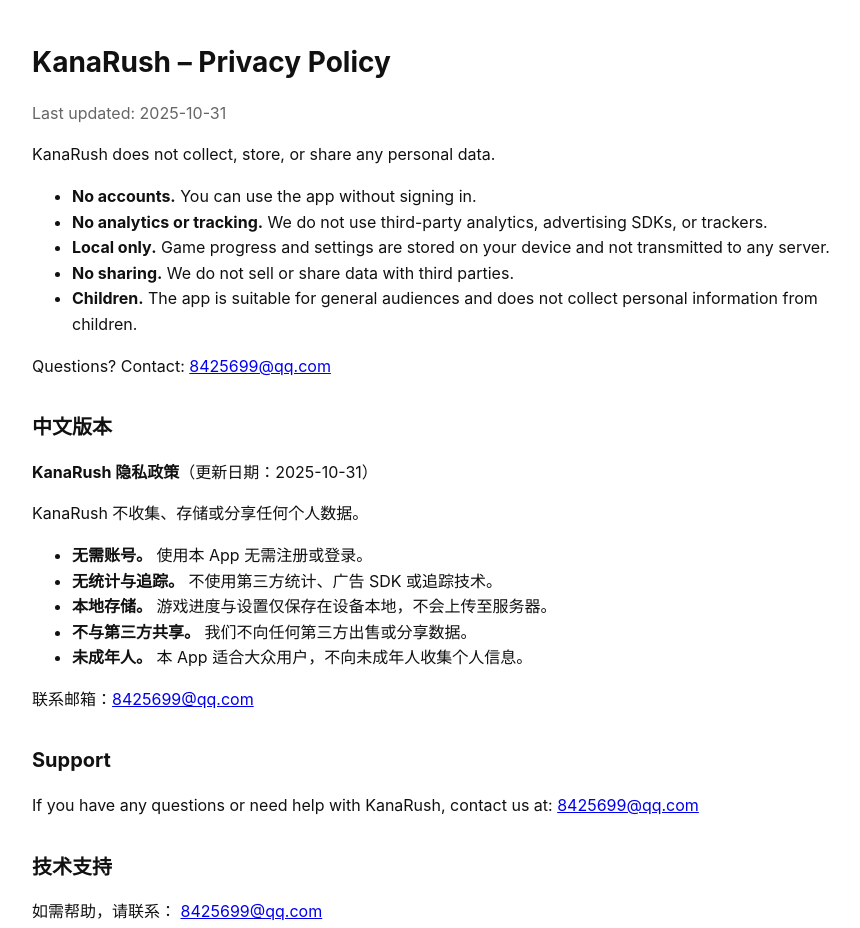
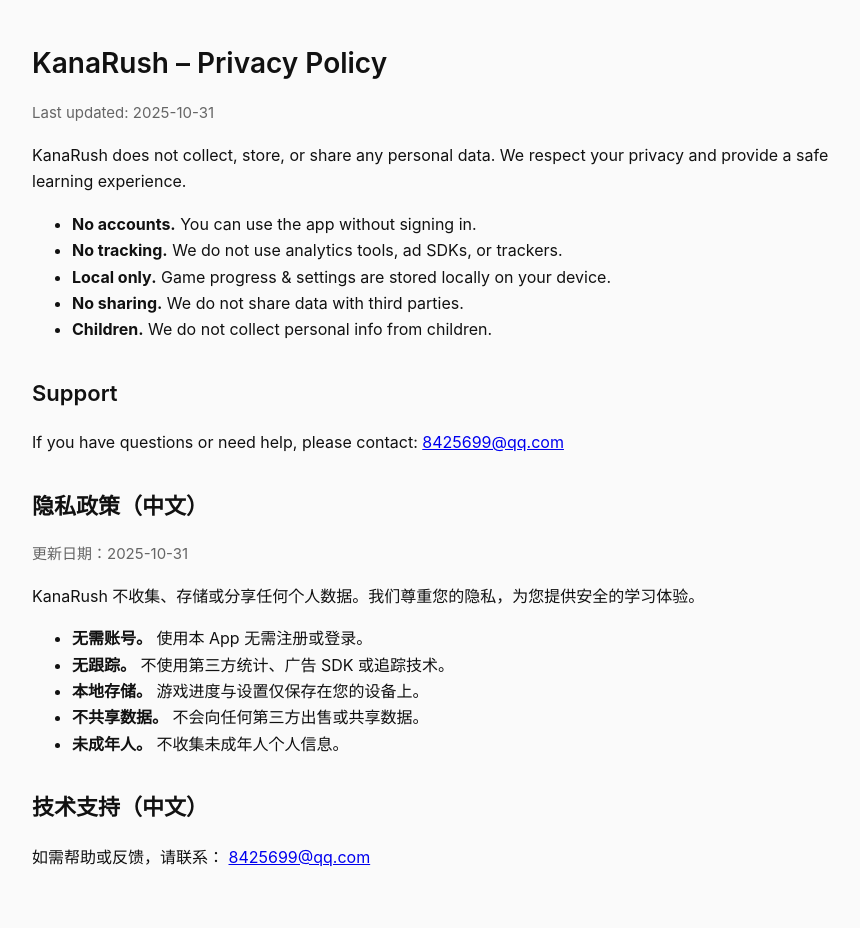
Before and after one commit to maxellmxmx/kanarush-privacy-Public-, a plain HTML site: page index.html in a window 1280 px wide. Shown: the whole page, without its empty margins (198-1058 px from the left). Drawn offline with Linux system fonts and the light colour scheme.

Commit message:
Update index.html

```diff
--- a/index.html
+++ b/index.html
@@ -3,48 +3,82 @@
 <head>
 <meta charset="utf-8">
 <meta name="viewport" content="width=device-width,initial-scale=1">
-<title>KanaRush – Privacy Policy</title>
+<title>KanaRush – Privacy Policy & Support</title>
 <style>
-  body {font-family: -apple-system, BlinkMacSystemFont, "Segoe UI", Roboto, Helvetica, Arial, sans-serif;
-        margin: 0; padding: 40px 20px; line-height: 1.6; color: #111; background:#fff;}
-  @media (prefers-color-scheme: dark){ body{ color:#eee; background:#111; } a{ color:#8ab4ff; } }
-  .container{max-width: 820px; margin:0 auto;}
-  h1{font-size: 28px; margin:0 0 8px;}
-  h2{font-size: 20px; margin-top:32px;}
-  .muted{color:#666}
+  body {
+    font-family: -apple-system, BlinkMacSystemFont, "Segoe UI",
+      Roboto, Helvetica, Arial, sans-serif;
+    margin: 0;
+    padding: 40px 20px;
+    line-height: 1.65;
+    color: #111;
+    background: #fafafa;
+  }
+  @media (prefers-color-scheme: dark) {
+    body { color: #eee; background: #111; }
+    a { color: #8ab4ff; }
+  }
+  .container {
+    max-width: 820px;
+    margin: 0 auto;
+  }
+  h1 {
+    font-size: 28px;
+    margin: 0 0 8px;
+    font-weight: 600;
+  }
+  h2 {
+    font-size: 22px;
+    margin-top: 32px;
+    font-weight: 600;
+  }
+  .muted { color: #666; font-size: 15px; }
 </style>
 </head>
+
 <body>
 <div class="container">
+
   <h1>KanaRush – Privacy Policy</h1>
   <p class="muted">Last updated: 2025-10-31</p>
-  <p>KanaRush does not collect, store, or share any personal data.</p>
+  <p>
+    KanaRush does not collect, store, or share any personal data.
+    We respect your privacy and provide a safe learning experience.
+  </p>
+
   <ul>
     <li><b>No accounts.</b> You can use the app without signing in.</li>
-    <li><b>No analytics or tracking.</b> We do not use third-party analytics, advertising SDKs, or trackers.</li>
-    <li><b>Local only.</b> Game progress and settings are stored on your device and not transmitted to any server.</li>
-    <li><b>No sharing.</b> We do not sell or share data with third parties.</li>
-    <li><b>Children.</b> The app is suitable for general audiences and does not collect personal information from children.</li>
+    <li><b>No tracking.</b> We do not use analytics tools, ad SDKs, or trackers.</li>
+    <li><b>Local only.</b> Game progress & settings are stored locally on your device.</li>
+    <li><b>No sharing.</b> We do not share data with third parties.</li>
+    <li><b>Children.</b> We do not collect personal info from children.</li>
   </ul>
-  <p>Questions? Contact: <a href="mailto:8425699@qq.com">8425699@qq.com</a></p>
-  <h2>中文版本</h2>
-  <p><b>KanaRush 隐私政策</b>（更新日期：2025-10-31）</p>
-  <p>KanaRush 不收集、存储或分享任何个人数据。</p>
+
+  <h2>Support</h2>
+  <p>
+    If you have questions or need help, please contact:
+    <a href="mailto:8425699@qq.com">8425699@qq.com</a>
+  </p>
+
+  <h2>隐私政策（中文）</h2>
+  <p class="muted">更新日期：2025-10-31</p>
+  <p>
+    KanaRush 不收集、存储或分享任何个人数据。我们尊重您的隐私，为您提供安全的学习体验。
+  </p>
+
   <ul>
     <li><b>无需账号。</b> 使用本 App 无需注册或登录。</li>
-    <li><b>无统计与追踪。</b> 不使用第三方统计、广告 SDK 或追踪技术。</li>
-    <li><b>本地存储。</b> 游戏进度与设置仅保存在设备本地，不会上传至服务器。</li>
-    <li><b>不与第三方共享。</b> 我们不向任何第三方出售或分享数据。</li>
-    <li><b>未成年人。</b> 本 App 适合大众用户，不向未成年人收集个人信息。</li>
+    <li><b>无跟踪。</b> 不使用第三方统计、广告 SDK 或追踪技术。</li>
+    <li><b>本地存储。</b> 游戏进度与设置仅保存在您的设备上。</li>
+    <li><b>不共享数据。</b> 不会向任何第三方出售或共享数据。</li>
+    <li><b>未成年人。</b> 不收集未成年人个人信息。</li>
   </ul>
-  <p>联系邮箱：<a href="mailto:8425699@qq.com">8425699@qq.com</a></p>
-  <h2>Support</h2>
-<p>If you have any questions or need help with KanaRush, contact us at:
-<a href="mailto:8425699@qq.com">8425699@qq.com</a></p>
 
-<h2>技术支持</h2>
-<p>如需帮助，请联系：
-<a href="mailto:8425699@qq.com">8425699@qq.com</a></p>
+  <h2>技术支持（中文）</h2>
+  <p>如需帮助或反馈，请联系：
+    <a href="mailto:8425699@qq.com">8425699@qq.com</a>
+  </p>
+
 </div>
 </body>
 </html>
```
